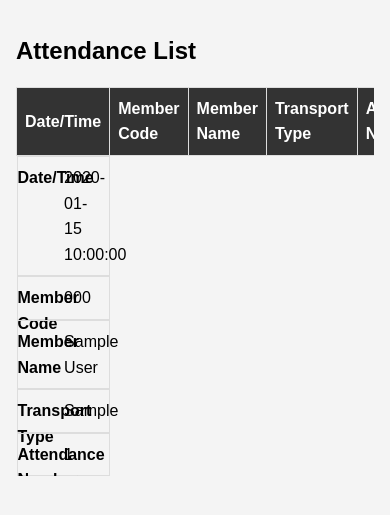
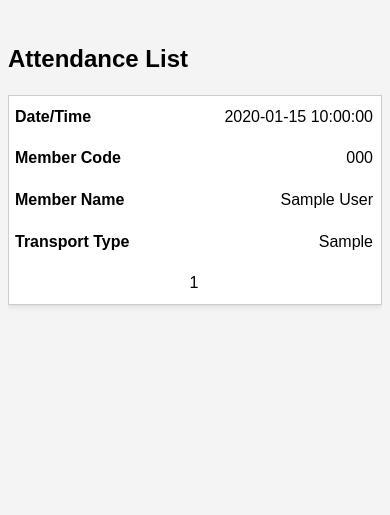
Before and after one commit to frdrckj/uts_web_modern, a Flask app: page /attendance/list in a window 390 px wide. Shown: the part 254-769 px from the top of the page. Run offline with Flask 3, Linux system fonts and the light colour scheme; tables that the repository leaves empty hold one stand-in row (values such as "Sample post").

Commit message:
css responsif, gua pake git add . soalnya klo update css tulisannya did not match any files

```diff
--- a/static/css/style.css
+++ b/static/css/style.css
@@ -159,28 +159,82 @@ th {
 
 /* Responsive table adjustments */
 @media (max-width: 768px) {
+    table, thead, tbody, th, td, tr {
+        display: block;
+    }
+
+    thead tr {
+        position: absolute;
+        top: -9999px;
+        left: -9999px;
+    }
+
+    tr {
+        margin-bottom: 15px;
+        border: 1px solid #ccc;
+        background-color: #fff;
+        box-shadow: 0 2px 5px rgba(0,0,0,0.1);
+    }
+
+    td {
+        border: none;
+        position: relative;
+        padding-left: 50%;
+        text-align: right;
+    }
+
+    td:before {
+        content: attr(data-label);
+        position: absolute;
+        left: 6px;
+        width: 45%;
+        padding-right: 10px;
+        white-space: nowrap;
+        text-align: left;
+        font-weight: bold;
+    }
+
+    /* Ensure the action buttons are full width and centered */
+    td:last-child {
+        text-align: center;
+        padding-left: 6px;
+    }
+
+    td:last-child:before {
+        display: none;
+    }
+
+    .button, button {
+        width: 100%;
+        margin-top: 5px;
+    }
+}
+
+/* Additional styles for better mobile experience */
+@media (max-width: 768px) {
+    .container {
+        padding: 0.5rem;
+    }
+
     .list-header {
         flex-direction: column;
         gap: 1rem;
     }
 
-    .button {
-        width: 100%;
-        text-align: center;
+    input, select, button {
+        font-size: 16px;
     }
 
-    td[data-label] {
-        display: block;
-        padding-left: 50%;
-        position: relative;
+    .nav-links {
+        flex-direction: column;
     }
 
-    td[data-label]:before {
-        content: attr(data-label);
-        position: absolute;
-        left: 0;
-        width: 50%;
-        padding-right: 1rem;
-        font-weight: bold;
+    .nav-links li {
+        margin-bottom: 0.5rem;
+    }
+
+    .alert {
+        padding: 0.75rem;
+        font-size: 0.9em;
     }
 }
```
